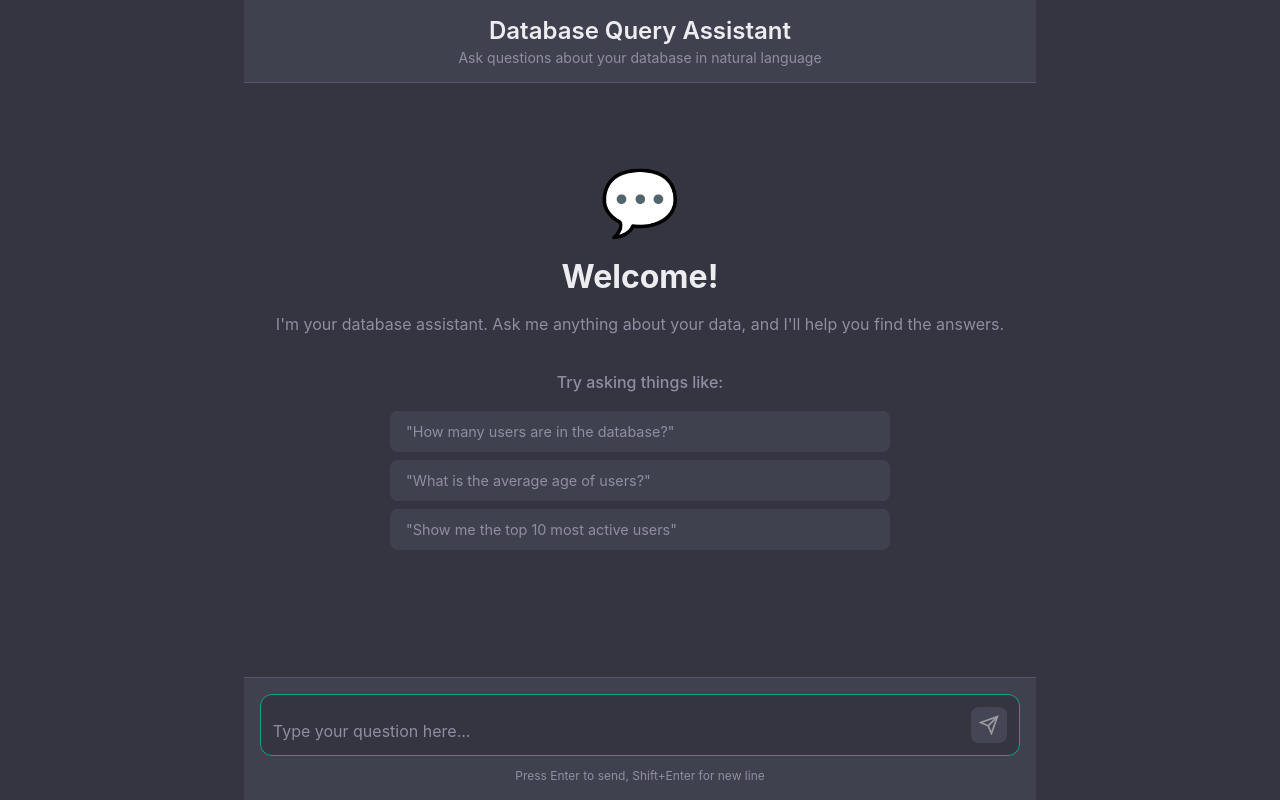
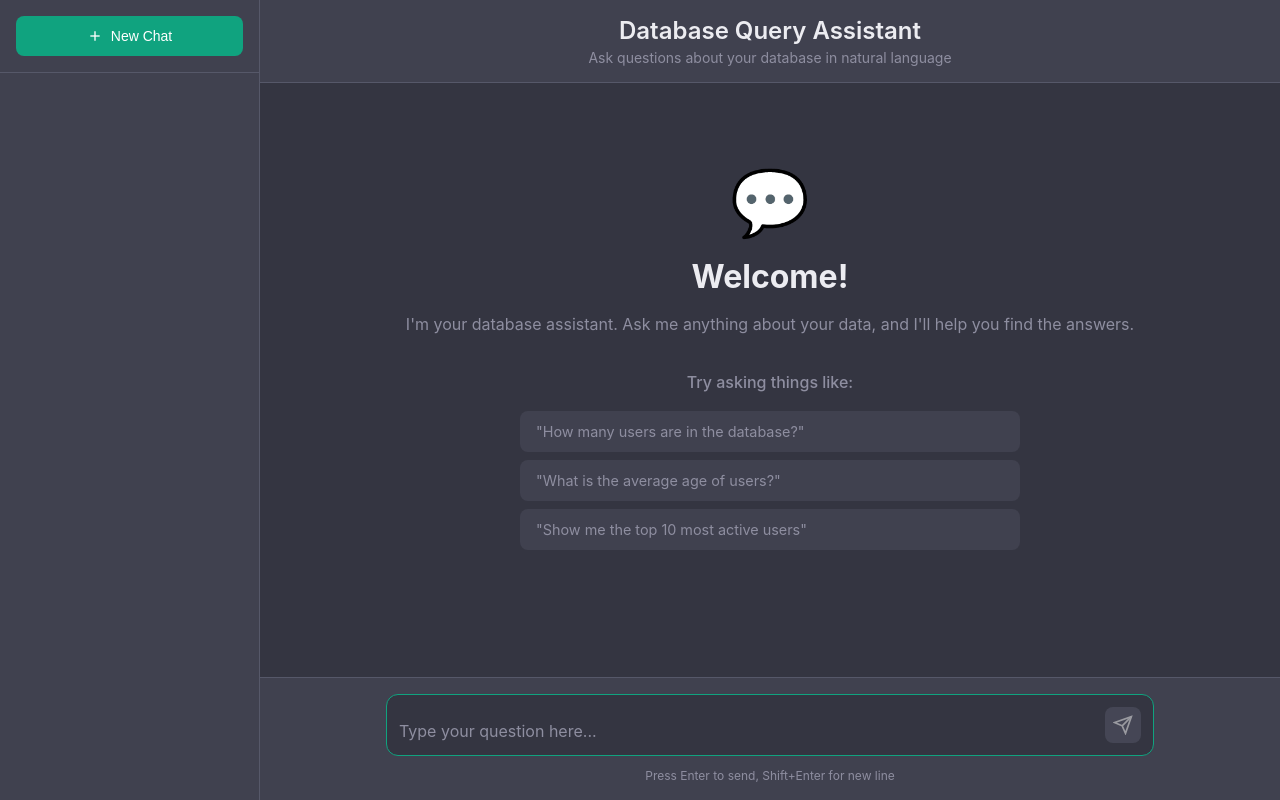
Before and after one commit to anishd2022/Stats161Final, a Flask app: page / in a window 1280 px wide. Run offline with Flask 3, Linux system fonts and the light colour scheme; data that the repository does not hold is empty.

Commit message:
added side panel for multiple chats, added chat history to maintain context within a given chat

```diff
--- a/Final/app.py
+++ b/Final/app.py
@@ -10,6 +10,8 @@ from dotenv import load_dotenv
 import google.generativeai as genai
 import pymysql
 import pandas as pd
+import uuid
+from datetime import datetime
 
 # Try importing RAG system (optional - app can work without it)
 try:
@@ -59,6 +61,11 @@ schema = None
 rag_collection = None
 model = None
 
+# Chat session management: session_id -> ChatSession
+chat_sessions = {}
+# Chat metadata: session_id -> {"title": str, "created_at": timestamp, "message_count": int}
+chat_metadata = {}
+
 def get_model():
     """Lazy initialization of Gemini model"""
     global model
@@ -92,8 +99,8 @@ def load_schema():
             "Please ensure schema_clean.sql exists in the Final/ folder."
         )
 
-def create_sql_prompt(schema, user_query, rag_context=""):
-    """Create a prompt that includes the schema, RAG context, and instructions for generating SQL queries."""
+def create_full_sql_prompt(schema, user_query, rag_context=""):
+    """Create the full prompt for the first message in a chat session."""
     rag_section = ""
     if rag_context:
         rag_section = f"""
@@ -146,6 +153,18 @@ Reasoning Guidelines:
 - Be creative with SQL - you can use subqueries, joins, and JSON functions to find similar items
 
 Remember: Only use SQL when absolutely necessary. If the question can be answered from the schema or documentation alone, provide a direct answer instead."""
+
+    return prompt
+
+def create_short_sql_prompt(user_query, rag_context=""):
+    """Create a short prompt for subsequent messages in a chat session (context already exists)."""
+    rag_section = ""
+    if rag_context:
+        rag_section = f"\nAdditional Context from Documentation:\n{rag_context}\n"
+
+    prompt = f"""User Question: {user_query}{rag_section}
+
+Follow the same process as before: determine if SQL is needed, generate SQL queries if required (starting with "SQL_NEEDED:"), or provide a direct answer (starting with "NO_SQL_NEEDED:"). Use the database schema and context from our previous conversation."""
 
     return prompt
 
@@ -240,7 +259,7 @@ def format_results_as_text(results, max_rows=100):
     else:
         return str(results)
 
-def generate_combined_natural_language_response(user_query, all_sql_queries, all_results, rag_context=""):
+def generate_combined_natural_language_response(user_query, all_sql_queries, all_results, rag_context="", chat_session=None, is_first_message=False):
     """Generate a combined natural language explanation of all query results using Gemini."""
     # Format all SQL queries as context
     if len(all_sql_queries) > 1:
@@ -272,7 +291,8 @@ Additional Context from Documentation:
 """
 
     # Create prompt for natural language formatting
-    prompt = f"""You are a data analyst assistant. A user asked a question about a database, and we executed SQL query(ies) to get the results.
+    if is_first_message:
+        prompt = f"""You are a data analyst assistant. A user asked a question about a database, and we executed SQL query(ies) to get the results.
 
 Original User Question: {user_query}
 {rag_section}{sql_context}
@@ -290,20 +310,80 @@ For recommendation-style queries (e.g., "generate ads", "recommend ads", "what a
 - Do NOT include HTML tags or div elements in your response - use plain text formatting
 
 Response:"""
+    else:
+        # Shorter prompt for subsequent messages
+        prompt = f"""User Question: {user_query}{rag_section}
+
+SQL Queries Executed:
+{sql_context}
+
+Query Results:
+{all_results_text}
+
+Provide a clear, concise natural language explanation answering the user's question. Use the same formatting guidelines as before."""
 
     try:
-        gemini_model = get_model()
-        response = gemini_model.generate_content(prompt)
-        return response.text.strip()
+        if chat_session:
+            # Use chat session for all messages (maintains context)
+            response = chat_session.send_message(prompt)
+            return response.text.strip()
+        else:
+            # Fallback to direct model call if no chat session
+            gemini_model = get_model()
+            response = gemini_model.generate_content(prompt)
+            return response.text.strip()
     except Exception as e:
         return f"Error generating natural language response: {e}"
 
-def process_query(user_query):
+def create_new_chat():
+    """Create a new chat session and return its ID."""
+    session_id = str(uuid.uuid4())
+    chat_metadata[session_id] = {
+        "title": "New Chat",
+        "created_at": datetime.now().isoformat(),
+        "message_count": 0
+    }
+    return session_id
+
+def get_or_create_chat_session(session_id):
+    """Get existing chat session or create a new one if session_id is None."""
+    global chat_sessions
+
+    if session_id is None or session_id not in chat_sessions:
+        # Create new chat session
+        if session_id is None:
+            session_id = create_new_chat()
+        else:
+            # Session ID provided but doesn't exist, create metadata
+            if session_id not in chat_metadata:
+                chat_metadata[session_id] = {
+                    "title": "New Chat",
+                    "created_at": datetime.now().isoformat(),
+                    "message_count": 0
+                }
+
+        gemini_model = get_model()
+        chat_sessions[session_id] = gemini_model.start_chat(history=[])
+
+    return session_id, chat_sessions[session_id]
+
+def update_chat_title(session_id, user_query):
+    """Update chat title based on first user query if it's still "New Chat"."""
+    if session_id in chat_metadata:
+        if chat_metadata[session_id]["title"] == "New Chat" and chat_metadata[session_id]["message_count"] == 1:
+            # Generate a short title from the first query (max 50 chars)
+            title = user_query[:50]
+            if len(user_query) > 50:
+                title += "..."
+            chat_metadata[session_id]["title"] = title
+
+def process_query(user_query, session_id=None):
     """
     Process a single user query and return the response.
 
     Args:
         user_query: User's question
+        session_id: Optional chat session ID for maintaining context
 
     Returns:
         Dictionary with response details
@@ -319,6 +399,12 @@ def process_query(user_query):
 
     connection = None
     try:
+        # Get or create chat session
+        session_id, chat_session = get_or_create_chat_session(session_id)
+
+        # Check if this is the first message in the chat
+        is_first_message = chat_metadata[session_id]["message_count"] == 0
+
         # Retrieve relevant RAG context
         rag_context = ""
         if rag_collection:
@@ -326,30 +412,43 @@ def process_query(user_query):
             if retrieved_chunks:
                 rag_context = format_rag_context(retrieved_chunks)
 
-        # Create the prompt with schema, RAG context, and user query
-        prompt = create_sql_prompt(schema, user_query, rag_context)
+        # Create the prompt - full for first message, short for subsequent
+        if is_first_message:
+            prompt = create_full_sql_prompt(schema, user_query, rag_context)
+        else:
+            prompt = create_short_sql_prompt(user_query, rag_context)
 
-        # Generate response from Gemini
-        gemini_model = get_model()
-        response = gemini_model.generate_content(prompt)
+        # Generate response from Gemini using chat session
+        if is_first_message:
+            # First message: send to chat session (this initializes the history)
+            response = chat_session.send_message(prompt)
+        else:
+            # Subsequent messages: use chat session (maintains history)
+            response = chat_session.send_message(prompt)
 
         # Extract SQL queries or direct answer from response
         is_sql_needed, sql_queries, direct_answer = extract_sql_from_response(response.text)
 
         # Handle case where SQL is not needed (direct answer)
         if not is_sql_needed:
+            # Update chat metadata
+            chat_metadata[session_id]["message_count"] += 1
+            update_chat_title(session_id, user_query)
+
             return {
                 "success": True,
                 "answer": direct_answer,
                 "sql_queries": [],
-                "needs_sql": False
+                "needs_sql": False,
+                "session_id": session_id
             }
 
         if not sql_queries:
             return {
                 "success": False,
                 "error": "No SQL queries found in the response.",
-                "answer": None
+                "answer": None,
+                "session_id": session_id
             }
 
         # Connect to database
@@ -372,33 +471,41 @@ def process_query(user_query):
                     "success": False,
                     "error": f"Error executing query: {e}",
                     "sql_query": sql_query,
-                    "answer": None
+                    "answer": None,
+                    "session_id": session_id
                 }
 
         # Generate combined natural language response for all results
         if all_results:
             natural_language_response = generate_combined_natural_language_response(
-                user_query, sql_queries, all_results, rag_context
+                user_query, sql_queries, all_results, rag_context, chat_session, is_first_message
             )
+
+            # Update chat metadata
+            chat_metadata[session_id]["message_count"] += 1
+            update_chat_title(session_id, user_query)
 
             return {
                 "success": True,
                 "answer": natural_language_response,
                 "sql_queries": executed_queries,
-                "needs_sql": True
+                "needs_sql": True,
+                "session_id": session_id
             }
         else:
             return {
                 "success": False,
                 "error": "No results returned from queries.",
-                "answer": None
+                "answer": None,
+                "session_id": session_id
             }
 
     except Exception as e:
         return {
             "success": False,
             "error": str(e),
-            "answer": None
+            "answer": None,
+            "session_id": session_id if 'session_id' in locals() else None
         }
     finally:
         if connection:
@@ -415,6 +522,7 @@ def query():
     try:
         data = request.get_json()
         user_query = data.get('query', '').strip()
+        session_id = data.get('session_id', None)
 
         if not user_query:
             return jsonify({
@@ -423,9 +531,46 @@ def query():
             }), 400
 
         # Process the query
-        result = process_query(user_query)
+        result = process_query(user_query, session_id)
         return jsonify(result)
 
+    except Exception as e:
+        return jsonify({
+            "success": False,
+            "error": str(e)
+        }), 500
+
+@app.route('/api/chats', methods=['GET'])
+def get_chats():
+    """Get list of all chat sessions"""
+    try:
+        chats = []
+        for session_id, metadata in chat_metadata.items():
+            chats.append({
+                "session_id": session_id,
+                "title": metadata["title"],
+                "created_at": metadata["created_at"],
+                "message_count": metadata["message_count"]
+            })
+        # Sort by created_at descending (newest first)
+        chats.sort(key=lambda x: x["created_at"], reverse=True)
+        return jsonify({"success": True, "chats": chats})
+    except Exception as e:
+        return jsonify({
+            "success": False,
+            "error": str(e)
+        }), 500
+
+@app.route('/api/chats/new', methods=['POST'])
+def create_chat():
+    """Create a new chat session"""
+    try:
+        session_id = create_new_chat()
+        return jsonify({
+            "success": True,
+            "session_id": session_id,
+            "title": chat_metadata[session_id]["title"]
+        })
     except Exception as e:
         return jsonify({
             "success": False,
--- a/Final/sample_questions.txt
+++ b/Final/sample_questions.txt
@@ -10,6 +10,7 @@ Give me some summary statistics on user 106811
 Give me the top 3 users who clicked the highest percentage of ads that appeared for them (minimum 100 ad appearances)
 What kinds of ads should we be showing user 101650 so that he is likely to click on the ad?
 suggest an advertisement that would be most likely to be clicked if shown to a user at random
+when were the majority of these ads shown to users? Were there any specific peaks of high ad activity?
 
 
 # more complex questions:
--- a/Final/static/script.js
+++ b/Final/static/script.js
@@ -3,6 +3,12 @@
 const chatContainer = document.getElementById('chatContainer');
 const queryInput = document.getElementById('queryInput');
 const sendButton = document.getElementById('sendButton');
+const newChatButton = document.getElementById('newChatButton');
+const chatList = document.getElementById('chatList');
+
+// Current session state
+let currentSessionId = null;
+let chatMessages = {}; // session_id -> array of messages
 
 // Auto-resize textarea
 queryInput.addEventListener('input', function() {
@@ -26,8 +32,11 @@ queryInput.addEventListener('keydown', function(e) {
 // Send button click
 sendButton.addEventListener('click', sendMessage);
 
-// Example query click handlers
+// Initialize on page load
 document.addEventListener('DOMContentLoaded', function() {
+    loadChatList();
+
+    // Example query click handlers
     const exampleQueries = document.querySelectorAll('.example-queries li');
     exampleQueries.forEach(li => {
         li.addEventListener('click', function() {
@@ -38,7 +47,133 @@ document.addEventListener('DOMContentLoaded', function() {
             queryInput.focus();
         });
     });
+
+    // New chat button handler
+    newChatButton.addEventListener('click', createNewChat);
 });
+
+function loadChatList() {
+    fetch('/api/chats')
+        .then(response => response.json())
+        .then(data => {
+            if (data.success) {
+                renderChatList(data.chats);
+                // If no current session and chats exist, select the first one
+                if (!currentSessionId && data.chats.length > 0) {
+                    switchToChat(data.chats[0].session_id);
+                } else if (currentSessionId) {
+                    // Re-render to update active state without switching
+                    renderChatList(data.chats);
+                }
+            }
+        })
+        .catch(error => {
+            console.error('Error loading chat list:', error);
+        });
+}
+
+function renderChatList(chats) {
+    chatList.innerHTML = '';
+    chats.forEach(chat => {
+        const chatItem = document.createElement('div');
+        chatItem.className = 'chat-item';
+        if (chat.session_id === currentSessionId) {
+            chatItem.classList.add('active');
+        }
+        chatItem.textContent = chat.title;
+        chatItem.addEventListener('click', () => switchToChat(chat.session_id));
+        chatList.appendChild(chatItem);
+    });
+}
+
+function createNewChat() {
+    return fetch('/api/chats/new', {
+        method: 'POST',
+        headers: {
+            'Content-Type': 'application/json',
+        }
+    })
+    .then(response => response.json())
+    .then(data => {
+        if (data.success) {
+            currentSessionId = data.session_id;
+            chatMessages[currentSessionId] = [];
+            clearChatContainer();
+            loadChatList();
+            queryInput.focus();
+            return data;
+        } else {
+            throw new Error(data.error || 'Failed to create chat');
+        }
+    })
+    .catch(error => {
+        console.error('Error creating new chat:', error);
+        throw error;
+    });
+}
+
+function switchToChat(sessionId) {
+    currentSessionId = sessionId;
+
+    // Clear current chat display
+    clearChatContainer();
+
+    // Load messages for this session if they exist
+    if (chatMessages[sessionId] && chatMessages[sessionId].length > 0) {
+        chatMessages[sessionId].forEach(msg => {
+            addMessageToContainer(msg.type, msg.content, false, msg.sqlQueriesHtml);
+        });
+    } else {
+        // Show welcome message if no messages
+        showWelcomeMessage();
+    }
+
+    // Re-render chat list to update active state
+    fetch('/api/chats')
+        .then(response => response.json())
+        .then(data => {
+            if (data.success) {
+                renderChatList(data.chats);
+            }
+        })
+        .catch(error => {
+            console.error('Error loading chat list:', error);
+        });
+
+    queryInput.focus();
+}
+
+function clearChatContainer() {
+    chatContainer.innerHTML = '';
+}
+
+function showWelcomeMessage() {
+    chatContainer.innerHTML = `
+        <div class="welcome-message">
+            <div class="welcome-icon">💬</div>
+            <h2>Welcome!</h2>
+            <p>I'm your database assistant. Ask me anything about your data, and I'll help you find the answers.</p>
+            <p class="examples">Try asking things like:</p>
+            <ul class="example-queries">
+                <li>"How many users are in the database?"</li>
+                <li>"What is the average age of users?"</li>
+                <li>"Show me the top 10 most active users"</li>
+            </ul>
+        </div>
+    `;
+
+    // Re-attach example query handlers
+    const exampleQueries = document.querySelectorAll('.example-queries li');
+    exampleQueries.forEach(li => {
+        li.addEventListener('click', function() {
+            queryInput.value = this.textContent.trim();
+            queryInput.style.height = 'auto';
+            queryInput.style.height = queryInput.scrollHeight + 'px';
+            sendButton.disabled = false;
+            queryInput.focus();
+        });
+    });
+}
 
 function sendMessage() {
     const query = queryInput.value.trim();
@@ -55,19 +190,45 @@ function sendMessage() {
         welcomeMessage.remove();
     }
 
-    // Add user message
+    // Initialize session if needed
+    if (!currentSessionId) {
+        createNewChat().then(() => {
+            // After creating chat, send the message
+            sendMessageWithSession(query);
+        });
+        return;
+    }
+
+    sendMessageWithSession(query);
+}
+
+function sendMessageWithSession(query) {
+    // Initialize messages array for this session if needed
+    if (!chatMessages[currentSessionId]) {
+        chatMessages[currentSessionId] = [];
+    }
+
+    // Add user message to display and storage
     addMessage('user', query);
+    chatMessages[currentSessionId].push({
+        type: 'user',
+        content: query,
+        sqlQueriesHtml: null
+    });
 
     // Show loading indicator
     const loadingId = addMessage('bot', '', true);
 
-    // Send query to backend
+    // Send query to backend with session_id
     fetch('/api/query', {
         method: 'POST',
         headers: {
             'Content-Type': 'application/json',
         },
-        body: JSON.stringify({ query: query })
+        body: JSON.stringify({
+            query: query,
+            session_id: currentSessionId
+        })
     })
     .then(response => response.json())
     .then(data => {
@@ -77,21 +238,42 @@ function sendMessage() {
             loadingElement.remove();
         }
 
+        // Update session_id if returned (for new chats)
+        if (data.session_id) {
+            currentSessionId = data.session_id;
+        }
+
         if (data.success) {
             // Strip any HTML from the LLM response (keep only plain text)
             let content = stripHtml(data.answer);
 
             // Add SQL queries if they were executed (as separate HTML element)
+            let sqlQueriesHtml = null;
             if (data.needs_sql && data.sql_queries && data.sql_queries.length > 0) {
-                const sqlQueriesHtml = formatSqlQueries(data.sql_queries);
+                sqlQueriesHtml = formatSqlQueries(data.sql_queries);
                 // Add as a separate part to be handled correctly
                 addMessage('bot', content, false, sqlQueriesHtml);
             } else {
                 addMessage('bot', content);
             }
+
+            // Store bot message
+            chatMessages[currentSessionId].push({
+                type: 'bot',
+                content: content,
+                sqlQueriesHtml: sqlQueriesHtml
+            });
+
+            // Reload chat list to update titles
+            loadChatList();
         } else {
             // Show error
             addMessage('error', `Error: ${data.error || 'Something went wrong'}`);
+            chatMessages[currentSessionId].push({
+                type: 'error',
+                content: `Error: ${data.error || 'Something went wrong'}`,
+                sqlQueriesHtml: null
+            });
         }
     })
     .catch(error => {
@@ -102,11 +284,23 @@ function sendMessage() {
         }
 
         // Show error
-        addMessage('error', `Error: ${error.message || 'Failed to connect to server'}`);
+        const errorMsg = `Error: ${error.message || 'Failed to connect to server'}`;
+        addMessage('error', errorMsg);
+        if (currentSessionId && chatMessages[currentSessionId]) {
+            chatMessages[currentSessionId].push({
+                type: 'error',
+                content: errorMsg,
+                sqlQueriesHtml: null
+            });
+        }
     });
 }
 
 function addMessage(type, content, isLoading = false, sqlQueriesHtml = null) {
+    return addMessageToContainer(type, content, isLoading, sqlQueriesHtml);
+}
+
+function addMessageToContainer(type, content, isLoading = false, sqlQueriesHtml = null) {
     const messageDiv = document.createElement('div');
     messageDiv.className = `message ${type}`;
 
--- a/Final/static/style.css
+++ b/Final/static/style.css
@@ -23,9 +23,106 @@ body {
     background-color: var(--bg-primary);
     color: var(--text-primary);
     height: 100vh;
+    margin: 0;
+    padding: 0;
+    overflow: hidden;
+}
+
+.app-layout {
+    display: flex;
+    height: 100vh;
+    overflow: hidden;
+}
+
+.sidebar {
+    width: 260px;
+    background-color: var(--bg-secondary);
+    border-right: 1px solid var(--border);
     display: flex;
     flex-direction: column;
+    flex-shrink: 0;
+}
+
+.sidebar-header {
+    padding: 1rem;
+    border-bottom: 1px solid var(--border);
+}
+
+.new-chat-button {
+    width: 100%;
+    padding: 0.75rem 1rem;
+    background-color: var(--accent);
+    color: white;
+    border: none;
+    border-radius: 8px;
+    font-size: 0.875rem;
+    font-weight: 500;
+    cursor: pointer;
+    display: flex;
+    align-items: center;
+    justify-content: center;
+    gap: 0.5rem;
+    transition: background-color 0.2s;
+}
+
+.new-chat-button:hover {
+    background-color: var(--accent-hover);
+}
+
+.chat-list {
+    flex: 1;
+    overflow-y: auto;
+    padding: 0.5rem;
+}
+
+.chat-list::-webkit-scrollbar {
+    width: 6px;
+}
+
+.chat-list::-webkit-scrollbar-track {
+    background: var(--bg-secondary);
+}
+
+.chat-list::-webkit-scrollbar-thumb {
+    background: var(--bg-tertiary);
+    border-radius: 3px;
+}
+
+.chat-list::-webkit-scrollbar-thumb:hover {
+    background: var(--text-secondary);
+}
+
+.chat-item {
+    padding: 0.75rem;
+    margin-bottom: 0.25rem;
+    border-radius: 8px;
+    cursor: pointer;
+    transition: background-color 0.2s;
+    font-size: 0.875rem;
+    color: var(--text-secondary);
     overflow: hidden;
+    text-overflow: ellipsis;
+    white-space: nowrap;
+}
+
+.chat-item:hover {
+    background-color: var(--bg-tertiary);
+    color: var(--text-primary);
+}
+
+.chat-item.active {
+    background-color: var(--bg-tertiary);
+    color: var(--text-primary);
+    font-weight: 500;
+}
+
+.main-content {
+    flex: 1;
+    display: flex;
+    flex-direction: column;
+    height: 100vh;
+    overflow: hidden;
+    min-width: 0;
 }
 
 .container {
@@ -34,6 +131,7 @@ body {
     height: 100vh;
     max-width: 100%;
     margin: 0 auto;
+    width: 100%;
 }
 
 header {
@@ -324,6 +422,10 @@ header h1 {
 
 /* Responsive design */
 @media (max-width: 768px) {
+    .sidebar {
+        width: 200px;
+    }
+
     header h1 {
         font-size: 1.25rem;
     }
--- a/Final/templates/index.html
+++ b/Final/templates/index.html
@@ -7,7 +7,25 @@
     <link rel="stylesheet" href="{{ url_for('static', filename='style.css') }}">
 </head>
 <body>
-    <div class="container">
+    <div class="app-layout">
+        <!-- Sidebar -->
+        <aside class="sidebar">
+            <div class="sidebar-header">
+                <button id="newChatButton" class="new-chat-button">
+                    <svg width="16" height="16" viewBox="0 0 24 24" fill="none" stroke="currentColor" stroke-width="2">
+                        <line x1="12" y1="5" x2="12" y2="19"></line>
+                        <line x1="5" y1="12" x2="19" y2="12"></line>
+                    </svg>
+                    New Chat
+                </button>
+            </div>
+            <div class="chat-list" id="chatList">
+                <!-- Chat items will be dynamically added here -->
+            </div>
+        </aside>
+
+        <!-- Main content -->
+        <div class="main-content">
             <header>
                 <h1>Database Query Assistant</h1>
                 <p class="subtitle">Ask questions about your database in natural language</p>
@@ -47,6 +65,7 @@
                 </div>
             </div>
         </div>
+    </div>
 
     <script src="{{ url_for('static', filename='script.js') }}"></script>
 </body>
```
Also changed, not shown: Final/chroma_db/chroma.sqlite3, 1 other file. Lines whose indentation alone changed are shown as unchanged.
